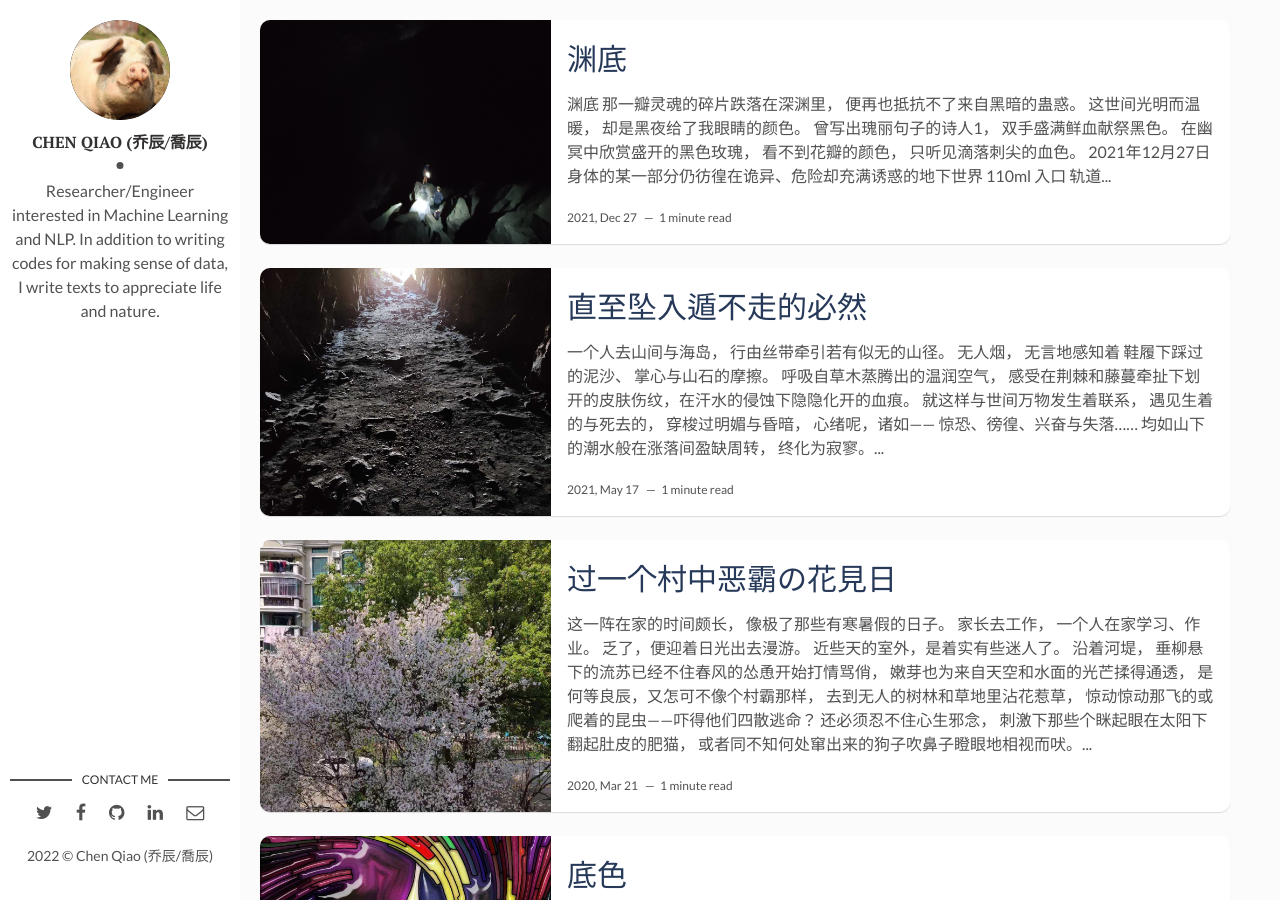
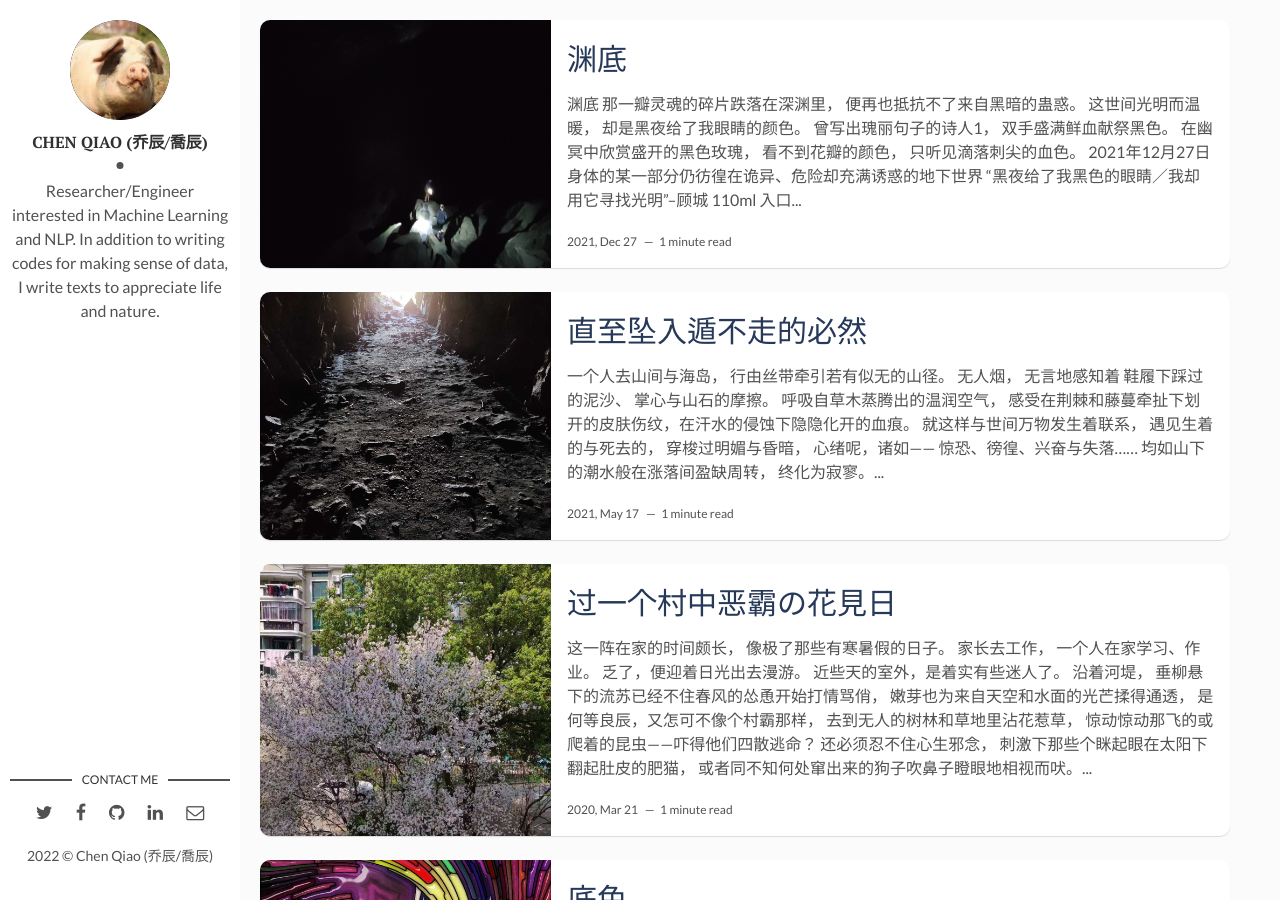
Before and after one commit to qiaochen/qiaochen.github.io, a Jekyll site: the page built from index.html, in a window 1280 px wide and 900 px high. Built offline with Jekyll 4.4.1, drawn with Linux system fonts in a browser that asks for light colours; the list of posts is cut into pages by our own code.

Commit message:
Update 2022-01-11-darkness.md

```diff
--- a/_posts/2022-01-11-darkness.md
+++ b/_posts/2022-01-11-darkness.md
@@ -34,6 +34,8 @@ tags: [挣扎, 桎梏, 神秘, 黑暗, 异世界]
 2021年12月27日
 
 身体的某一部分仍彷徨在<br>诡异、危险却充满诱惑的地下世界
+
+"黑夜给了我黑色的眼睛／我却用它寻找光明"--[顾城](https://en.wikipedia.org/wiki/Gu_Cheng)
 
 [^1]: "黑夜给了我黑色的眼睛／我却用它寻找光明"--[顾城](https://en.wikipedia.org/wiki/Gu_Cheng)
 
```
